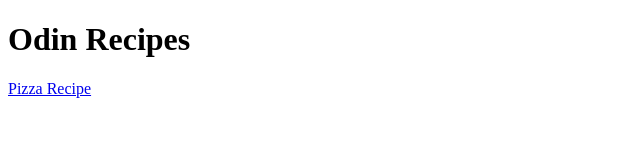
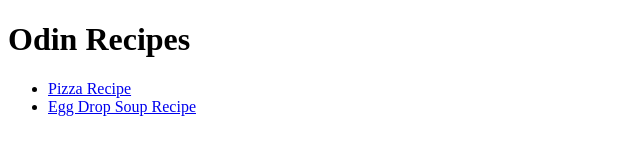
Before and after one commit to ashishven/odin-recipes, a plain HTML site: page index.html in a window 1280 px wide. Shown: the whole page, without its empty margins (0-640 px from the left). Drawn offline with Linux system fonts and the light colour scheme.

Commit message:
Change single link to list of links
Added link to egg-drop-soup.html page in a list along with the link to pizza.html

```diff
--- a/index.html
+++ b/index.html
@@ -9,6 +9,15 @@
 <body>
     <h1>Odin Recipes</h1>
 
-    <a href="recipes/pizza.html">Pizza Recipe</a>
+    <ul>
+        <li>
+            <a href="recipes/pizza.html">Pizza Recipe</a>
+        </li>
+        <li>
+            <a href="recipes/egg-drop-soup.html">Egg Drop Soup Recipe</a>
+        </li>
+
+    </ul>
+
 </body>
 </html>
```
